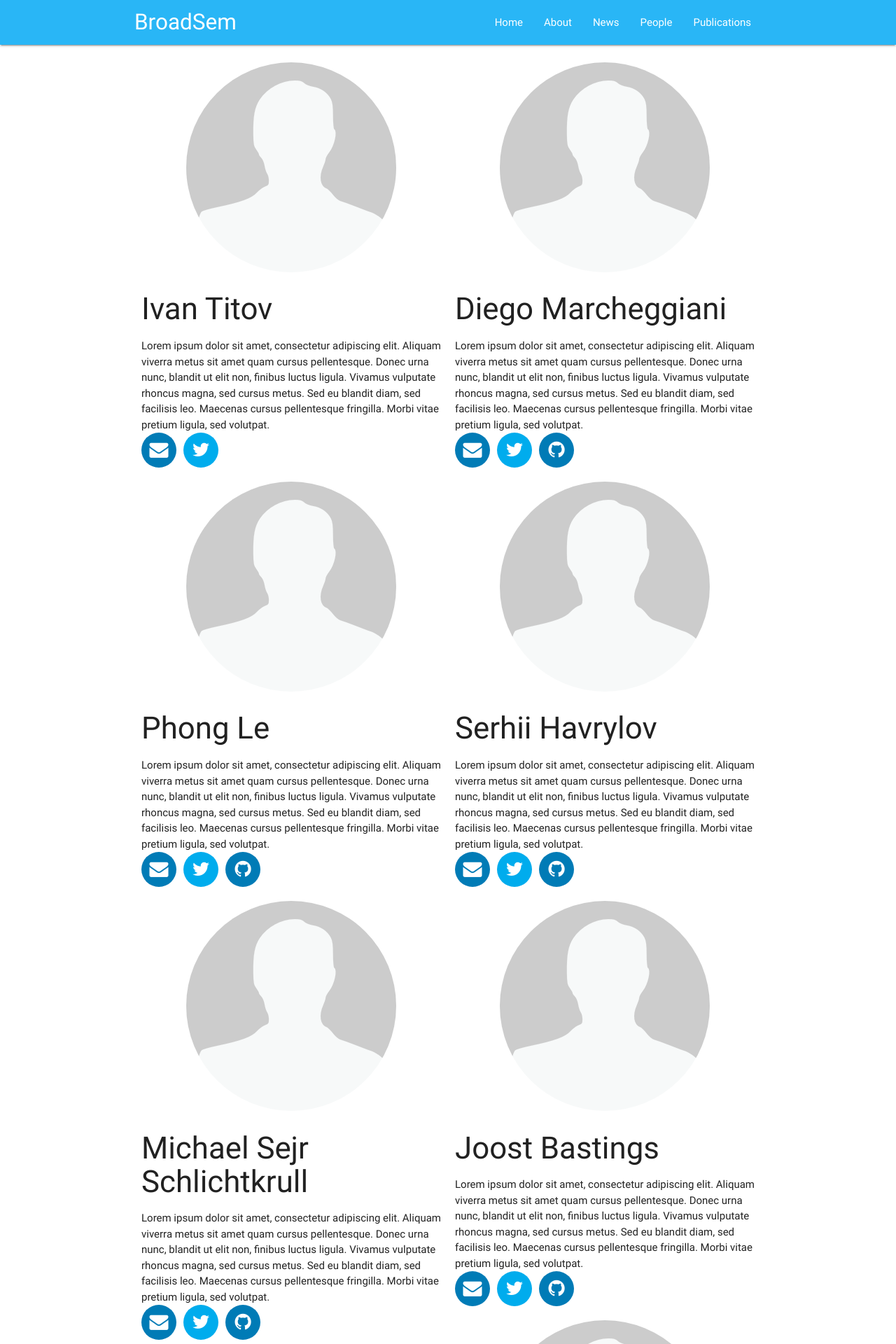
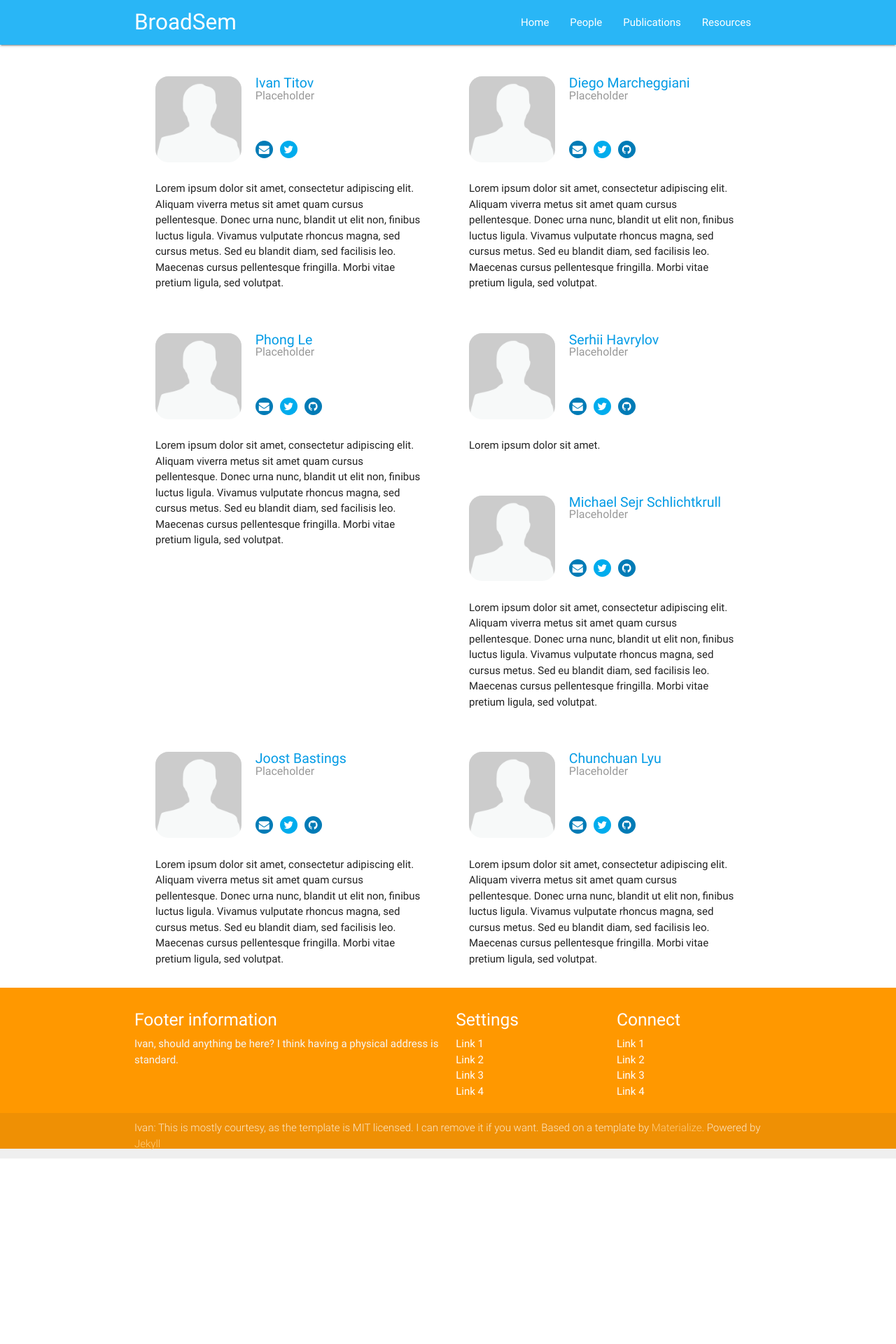
Before and after one commit to broadsem/broadsem.github.io, a Jekyll site: the page built from _pages/people.html, in a window 1280 px wide. Shown: the top 1920 px of the page at 70% size. Built offline with Jekyll 4.4.1, drawn with Linux system fonts in a browser that asks for light colours; nearby versions of some CDN libraries; after the commit the page ends 1655 px from its top, so only the background shows below that.

Commit message:
small update to people

```diff
--- a/_data/people.json
+++ b/_data/people.json
@@ -1,6 +1,8 @@
 [
 	{
 		"name" : "Ivan Titov",
+		"position" : "Placeholder",
+		"website" : "http://www.placeholder.dk",
 		"image" : "images/person_placeholder.png",
 		"twitter" : "https://twitter.com/iatitov",
 		"email" : "titov@uva.nl",
@@ -8,6 +10,7 @@
 	},
 	{
 		"name": "Diego Marcheggiani",
+		"position" : "Placeholder",
 		"image" : "images/person_placeholder.png",
 		"twitter" : "https://twitter.com/...",
 		"email" : "...@uva.nl",
@@ -16,6 +19,8 @@
 	},
 	{
 		"name": "Phong Le",
+		"position" : "Placeholder",
+		"website" : "http://www.placeholder.dk",
 		"image" : "images/person_placeholder.png",
 		"twitter" : "https://twitter.com/...",
 		"email" : "...@uva.nl",
@@ -24,14 +29,18 @@
 	},
 	{
 		"name": "Serhii Havrylov",
+		"position" : "Placeholder",
+		"website" : "http://www.placeholder.dk",
 		"image" : "images/person_placeholder.png",
 		"twitter" : "https://twitter.com/...",
 		"email" : "...@uva.nl",
 		"github": "http://github.com/...",
-		"description" : "Lorem ipsum dolor sit amet, consectetur adipiscing elit. Aliquam viverra metus sit amet quam cursus pellentesque. Donec urna nunc, blandit ut elit non, finibus luctus ligula. Vivamus vulputate rhoncus magna, sed cursus metus. Sed eu blandit diam, sed facilisis leo. Maecenas cursus pellentesque fringilla. Morbi vitae pretium ligula, sed volutpat."
+		"description" : "Lorem ipsum dolor sit amet."
 	},
 	{
 		"name": "Michael Sejr Schlichtkrull",
+		"position" : "Placeholder",
+		"website" : "http://www.placeholder.dk",
 		"image" : "images/person_placeholder.png",
 		"twitter" : "https://twitter.com/michael_sejr",
 		"email" : "m.s.schlichtkrull@uva.nl",
@@ -40,6 +49,8 @@
 	},
 	{
 		"name": "Joost Bastings",
+		"position" : "Placeholder",
+		"website" : "http://www.placeholder.dk",
 		"image" : "images/person_placeholder.png",
 		"twitter" : "https://twitter.com/...",
 		"email" : "...@uva.nl",
@@ -48,6 +59,8 @@
 	},
 	{
 		"name": "Chunchuan Lyu",
+		"position" : "Placeholder",
+		"website" : "http://www.placeholder.dk",
 		"image" : "images/person_placeholder.png",
 		"twitter" : "https://twitter.com/...",
 		"email" : "...@uva.nl",
--- a/_pages/people.html
+++ b/_pages/people.html
@@ -10,33 +10,34 @@ navigation_weight: 3
 <div class="section">
 {% for person in site.data.people %}
 <div class=person-box>
-<div class=person-portrait-container>
+<div class=person-portrait-box>
 <img class=person-portrait src={{person.image}}>
 </div>
-<h3>{{person.name}}</h3>
-{{person.position}}
-{{person.description}}
-{{person.webpage}}
+
+<h4 class=person-info-box>
+<a href={{person.website}}>{{person.name}}</a>
+<small>{{person.position}}</small>
 <ul class=people-social-ul>
-
 {% if person.email %}
 <li class=people-social-li><a href="mailto:{{person.email}}" class=people-social-a><i class="fa fa-envelope people-social-i"></i></a></li>
 {% endif %}
-
 {% if person.linkedin %}
 <li class=people-social-li><a href="{{person.linkedin}}" class=people-social-a><i class="fa fa-linkedin people-social-i"></i></a></li>
 {% endif %}
-
 {% if person.twitter %}
 <li class=people-social-li><a href="{{person.twitter}}" class=people-social-a><i class="fa fa-twitter people-social-i"></i></a></li>
 {% endif %}
-
-
 {% if person.github %}
 <li class=people-social-li><a href="{{person.github}}" class=people-social-a><i class="fa fa-github people-social-i"></i></a></li>
 {% endif %}
+</ul>
+</h4>
 
-</ul>
+<div class=person-description-box>
+{{person.description}}
+</div>
+
+
 </div>
 {% endfor %}
 </div>
--- a/_pages/about.html
+++ b/_pages/resources.html
@@ -1,9 +1,9 @@
 ---
-permalink: /about
+permalink: /resources
 layout: default
 lang: en
-title: About
-navigation_weight: 1
+title: Resources
+navigation_weight: 4
 ---
 
 <div class="container">
--- a/css/custom.css
+++ b/css/custom.css
@@ -45,12 +45,8 @@ body:before {
  -webkit-box-sizing:border-box;
          box-sizing:border-box;
     float:left;
-    padding: 10px;
+    padding: 20px;
     width:100%;
-}
-
-.person-box div {
-    text-align:center;
 }
 
 @media all and (min-width:900px) {
@@ -80,19 +76,64 @@ body:before {
 	float: left;
 }
 
+.person-portrait-box {
+	width: 35%;
+	float: left;
+	padding: 10px;
+}
+
 .person-portrait {
-	border-radius:50%
+	border-radius:15%;
+	width: 100%;
+}
+
+.person-info-box {
+	width: 65%;
+	float: left;
+	margin: 0px;
+	padding: 10px;
+	font-size: 17.5px;
+}
+
+.person-info-box a {
+	font-size: 19.5px;
+	font-weight: normal;
+	line-height: 1;
+	float: left;
+	width: 100%
+}
+
+.person-description-box {
+	float: left;
+	width: 100%;
+	text-align: left;
+	padding: 10px;
+}
+
+.person-info-box small {
+	font-size: 16px;
+	font-weight: normal;
+	line-height: 1;
+	color: #999999;
+	float: left;
+	width: 100%
 }
 
 .people-social-ul .people-social-li .people-social-a .people-social-i {
 	color: #fff;
-	width: 50px;
-	height: 50px;
+	width: 25px;
+	height: 25px;
 	border-radius: 50%;
-	font-size: 27px;
+	font-size: 15px;
 	text-align: center;
 	margin-right: 10px;
-	padding-top: 11px;
+	padding-top: 5px;
+}
+
+.people-social-ul {
+	float: left;
+	width: 100%;
+	padding-top: 23%;
 }
 
 .fa-linkedin {
```
Also changed, not shown: _pages/news.html (deleted, +0 -11 lines).
